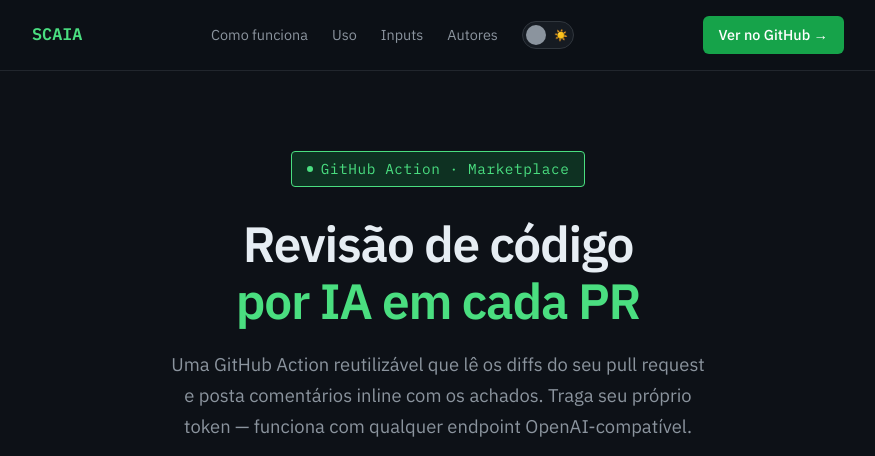
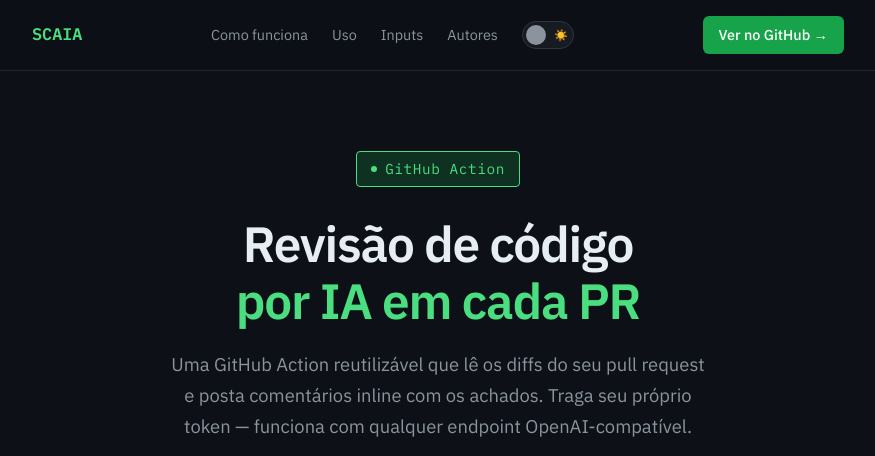
Before and after one commit to teodororo/SCAIA, a website: page docs/index.html in a window 1280 px wide. Shown: the top 456 px of the page, without its empty margins (202-1077 px from the left). Drawn offline with Linux system fonts and the light colour scheme.

Commit message:
Remove 'Marketplace' from hero badge text

```diff
--- a/docs/index.html
+++ b/docs/index.html
@@ -350,7 +350,7 @@
 <!-- HERO -->
 <section class="hero">
   <div class="wrap">
-    <div class="hero-badge">GitHub Action · Marketplace</div>
+    <div class="hero-badge">GitHub Action</div>
     <h1>Revisão de código<br /><em>por IA em cada PR</em></h1>
     <p class="hero-sub">Uma GitHub Action reutilizável que lê os diffs do seu pull request e posta comentários inline com os achados. Traga seu próprio token — funciona com qualquer endpoint OpenAI-compatível.</p>
     <div class="hero-actions">
```
